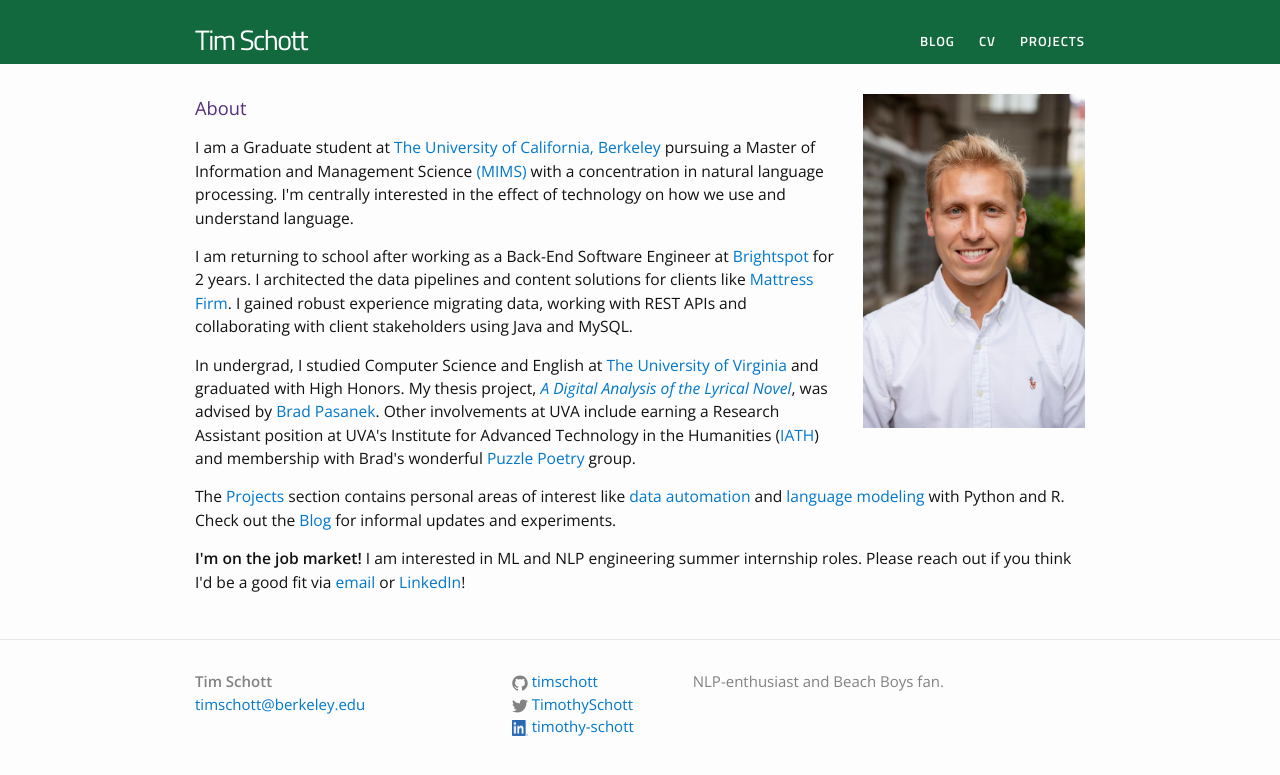
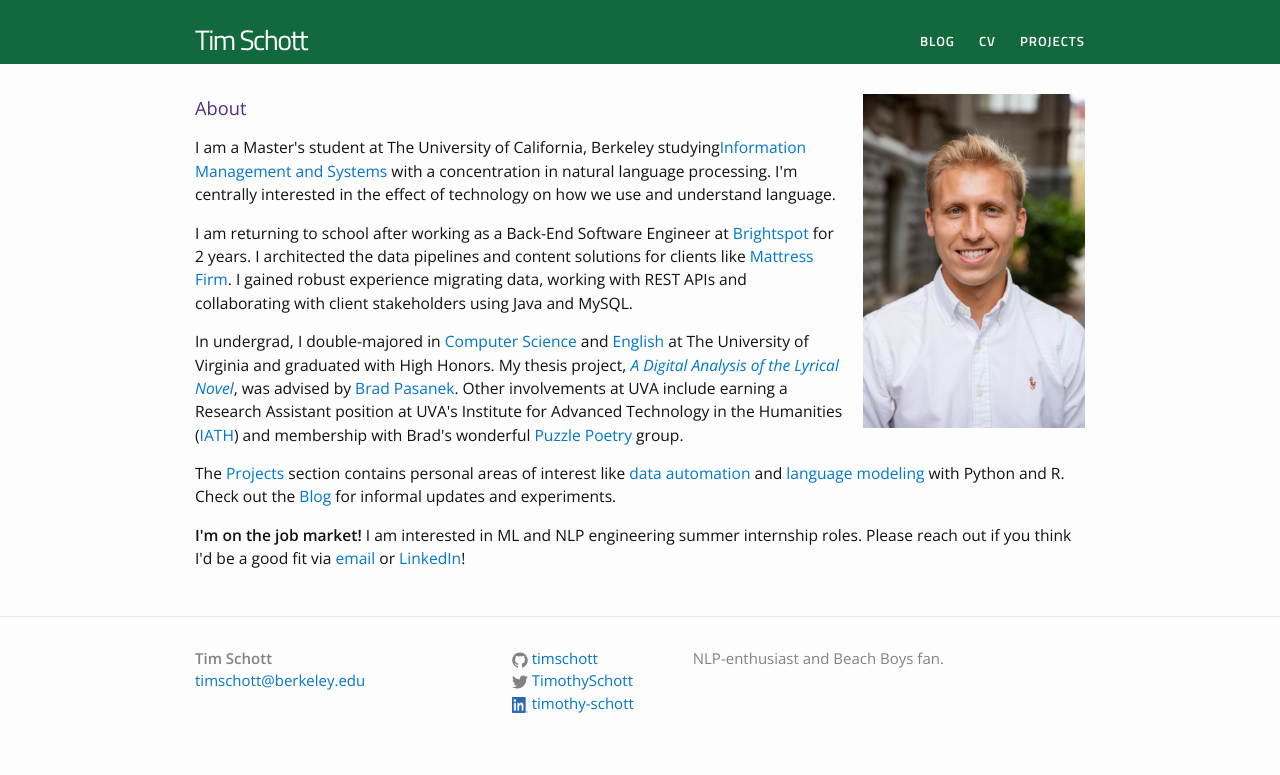
Before and after one commit to timschott/timschott.github.io, a Jekyll site: the page built from index.html, in a window 1280 px wide. Shown: the top 775 px of the page. Built offline with Jekyll 4.4.1, drawn with Linux system fonts in a browser that asks for light colours.

Commit message:
better preamble

```diff
--- a/index.html
+++ b/index.html
@@ -9,11 +9,11 @@ description: Welcome to my site!
 
 <h3>About</h3>
 
-<p>I am a Graduate student at <a href = "https://www.berkeley.edu/">The University of California, Berkeley</a> pursuing a Master of Information and Management Science <a href="https://www.ischool.berkeley.edu/programs/mims">(MIMS)</a> with a concentration in natural language processing. I'm centrally interested in the effect of technology on how we use and understand language.</p>
+<p>I am a Master's student at The University of California, Berkeley studying<a href="https://www.ischool.berkeley.edu/programs/mims">Information Management and Systems</a> with a concentration in natural language processing. I'm centrally interested in the effect of technology on how we use and understand language.</p>
 
 <p>I am returning to school after working as a Back-End Software Engineer at <a href="https://www.brightspot.com/">Brightspot</a> for 2 years. I architected the data pipelines and content solutions for clients like <a href="https://www.mattressfirm.com">Mattress Firm</a>. I gained robust experience migrating data, working with REST APIs and collaborating with client stakeholders using Java and MySQL.</p>
 
-<p>In undergrad, I studied Computer Science and English at <a href = "https://www.virginia.edu/">The University of Virginia</a> and graduated with High Honors. My thesis project, <a href = "/thesis"><i>A Digital Analysis of the Lyrical Novel</i></a>, was advised by <a href="https://english.as.virginia.edu/people/profile/bmp7e">Brad Pasanek</a>. Other involvements at UVA include earning a Research Assistant position at UVA's Institute for Advanced Technology in the Humanities (<a href="http://www.iath.virginia.edu/">IATH</a>) and membership with Brad's wonderful <a href="https://puzzlepoesis.org">Puzzle Poetry</a> group.</p>
+<p>In undergrad, I double-majored in <a href = "https://engineering.virginia.edu/departments/computer-science">Computer Science</a> and <a href ="https://english.as.virginia.edu/undergraduate">English</a> at The University of Virginia and graduated with High Honors. My thesis project, <a href = "/thesis"><i>A Digital Analysis of the Lyrical Novel</i></a>, was advised by <a href="https://english.as.virginia.edu/people/profile/bmp7e">Brad Pasanek</a>. Other involvements at UVA include earning a Research Assistant position at UVA's Institute for Advanced Technology in the Humanities (<a href="http://www.iath.virginia.edu/">IATH</a>) and membership with Brad's wonderful <a href="https://puzzlepoesis.org">Puzzle Poetry</a> group.</p>
 
 <p>The <a href="/projects">Projects</a> section contains personal areas of interest like <a href = "/projects/wapo">data automation</a> and <a href = "/projects/sbotus">language modeling</a> with Python and R. Check out the <a href="/blog">Blog</a> for informal updates and experiments.</p>
 
```
